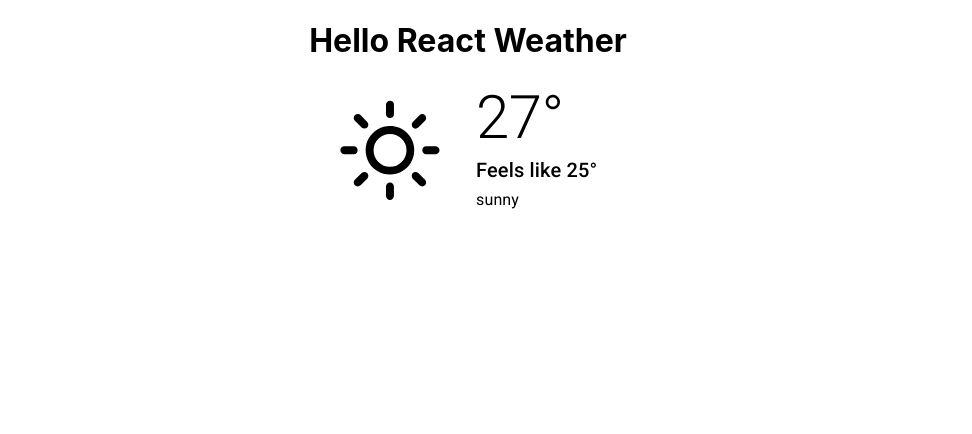
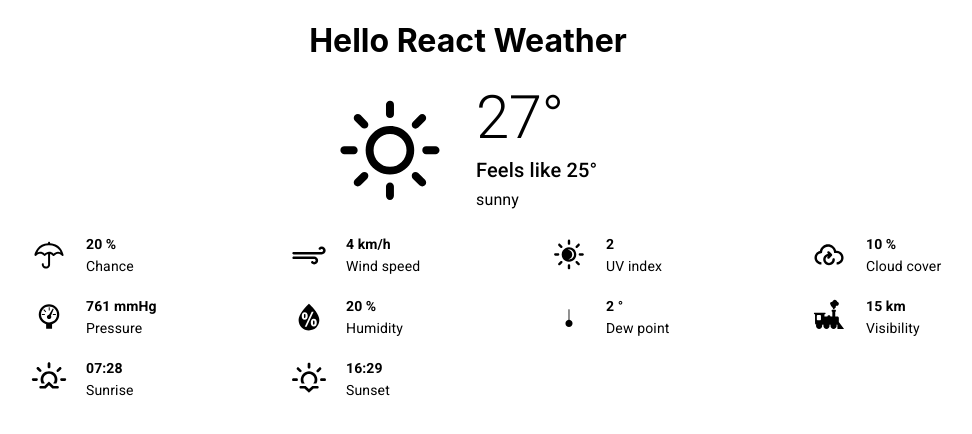
Before and after one commit to mihai-sarmaru/react-weather, a React (Create React App) app: page / in a window 1280 px wide. Shown: the top 434 px of the page, without its empty margins (172-1144 px from the left). Built offline with nearby package versions, Linux system fonts and the light colour scheme.

Commit message:
Add DetailWeather component with hardcoded values

```diff
--- a/src/App.tsx
+++ b/src/App.tsx
@@ -1,11 +1,14 @@
 import React from "react";
 import CurrentWeather from './components/CurrentWeather/CurrentWeather';
+import DetailWeather from "./components/DetailWeather/DetailWeather";
 
 function App() {
     return (
         <div>
             <h1>Hello React Weather</h1>
             <CurrentWeather temperature={27} feelsLike={25} description='sunny' weatherIconId={800} />
+
+            <DetailWeather />
         </div>
     );
 }
--- /dev/null
+++ b/src/components/DetailWeather/DetailWeather.tsx
@@ -0,0 +1,45 @@
+import React from 'react';
+import { Grid } from '@material-ui/core';
+import DetailItem from './DetailItem/DetailItem';
+import DetailItemType from './DetailItem/DetailItemTypes';
+
+const DetailWeather = () => {
+    return (
+        <div style={{margin: 'auto', width: '80%'}}>
+            <Grid container spacing={2}>
+                <Grid item xs={6} md={4} lg={3}>
+                    <DetailItem itemType={DetailItemType.PRECIPITATION_CHANCE} value='20'/>
+                </Grid>
+                <Grid item xs={6} md={4} lg={3}>
+                    <DetailItem itemType={DetailItemType.WIND} value='4'/>
+                </Grid>
+                <Grid item xs={6} md={4} lg={3}>
+                    <DetailItem itemType={DetailItemType.UV_INDEX} value='2'/>
+                </Grid>
+                <Grid item xs={6} md={4} lg={3}>
+                    <DetailItem itemType={DetailItemType.CLOUD_COVER} value='10'/>
+                </Grid>
+                <Grid item xs={6} md={4} lg={3}>
+                    <DetailItem itemType={DetailItemType.PRESSURE} value='761'/>
+                </Grid>
+                <Grid item xs={6} md={4} lg={3}>
+                    <DetailItem itemType={DetailItemType.HUMIDITY} value='20'/>
+                </Grid>
+                <Grid item xs={6} md={4} lg={3}>
+                    <DetailItem itemType={DetailItemType.DEW_POINT} value='2'/>
+                </Grid>
+                <Grid item xs={6} md={4} lg={3}>
+                    <DetailItem itemType={DetailItemType.VISIBILITY} value='15'/>
+                </Grid>
+                <Grid item xs={6} md={4} lg={3}>
+                    <DetailItem itemType={DetailItemType.SUNRISE} value='07:28'/>
+                </Grid>
+                <Grid item xs={6} md={4} lg={3}>
+                    <DetailItem itemType={DetailItemType.SUNSET} value='16:29'/>
+                </Grid>
+            </Grid>
+        </div>
+    );
+}
+
+export default DetailWeather;
```
